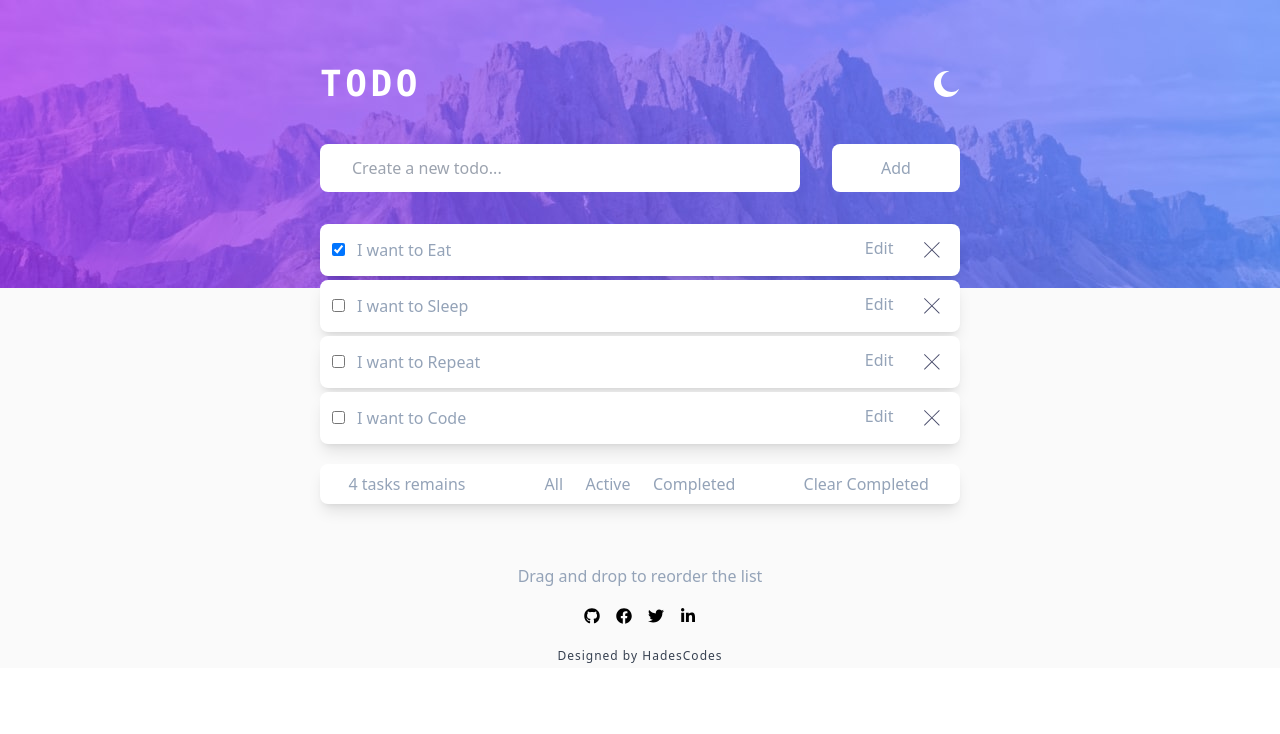
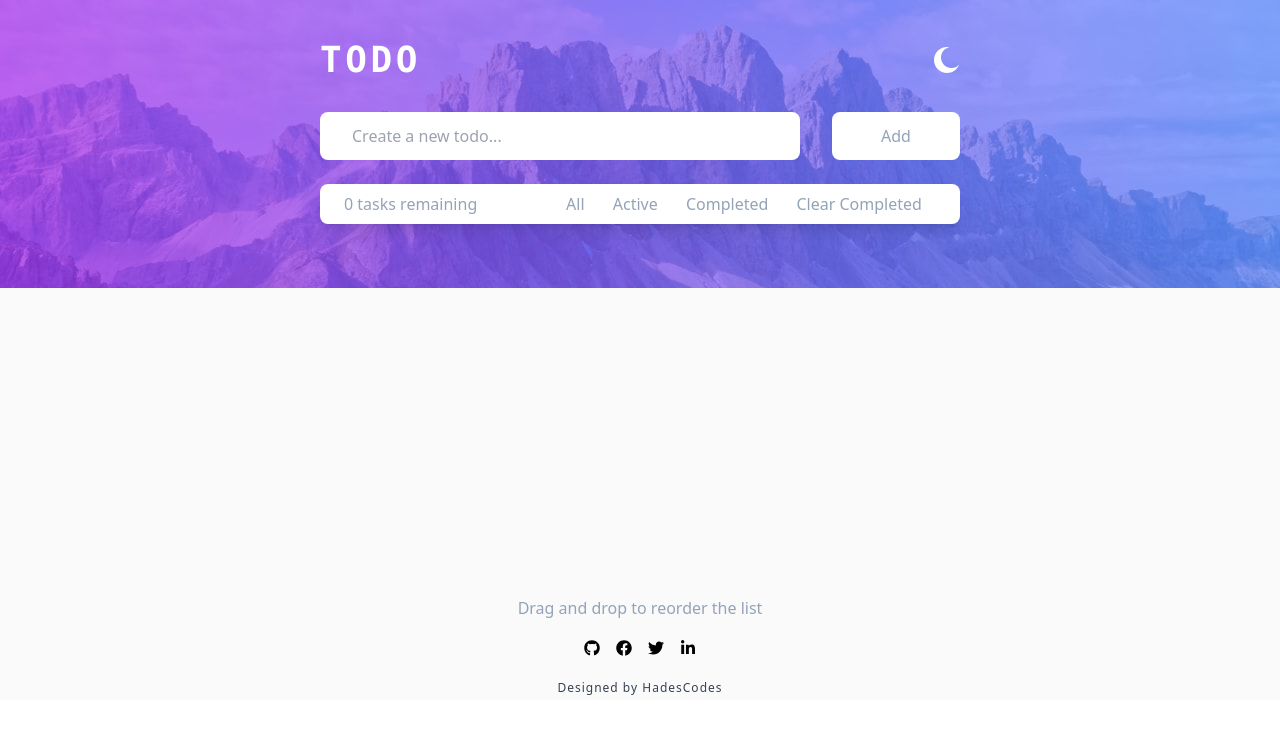
Before and after one commit to orion-script/todo-app, a React (Create React App) app: page / in a window 1280 px wide. Shown: the top 734 px of the page. Built offline with nearby package versions, Linux system fonts and the light colour scheme.

Commit message:
add some function

```diff
--- a/package.json
+++ b/package.json
@@ -6,6 +6,7 @@
     "@testing-library/jest-dom": "^5.16.5",
     "@testing-library/react": "^13.4.0",
     "@testing-library/user-event": "^13.5.0",
+    "nanoid": "^4.0.0",
     "react": "^18.2.0",
     "react-dom": "^18.2.0",
     "react-icons": "^4.7.1",
--- a/src/App.js
+++ b/src/App.js
@@ -1,26 +1,128 @@
-import React from "react";
+import React, { useState, useRef, useEffect } from "react";
+import { nanoid } from "nanoid";
 import NavBar from "./components/NavBar";
-import InputNewTodo from "./components/InputNewTodo";
+import Todo from "./components/Todo";
 import Form from "./components/Form";
-import Buttons from "./components/Buttons";
+import FilterButton from "./components/Buttons";
 import Footer from "./components/Footer";
 import "./App.css";
 
-function App() {
-  const DATA = [
-    { id: "todo-0", name: "I want to Eat", completed: true },
-    { id: "todo-1", name: "I want to Sleep", completed: false },
-    { id: "todo-2", name: "I want to Repeat", completed: false },
-    { id: "todo-2", name: "I want to Code", completed: false },
-  ];
+const FILTER_MAP = {
+  All: () => true,
+  Active: (task) => !task.completed,
+  Completed: (task) => task.completed,
+};
+
+const FILTER_NAMES = Object.keys(FILTER_MAP);
+
+function App(props) {
+  const listHeadingRef = useRef(null);
+
+  const [tasks, setTasks] = useState(props.tasks);
+  const [filter, setFilter] = useState("All");
+
+  function usePrevious(value) {
+    const ref = useRef();
+    useEffect(() => {
+      ref.current = value;
+    });
+    return ref.current;
+  }
+
+  const prevTaskLength = usePrevious(tasks.length);
+
+  useEffect(() => {
+    if (tasks.length - prevTaskLength === -1) {
+      listHeadingRef.current.focus();
+    }
+  }, [tasks.length, prevTaskLength]);
+
+  function addTask(name) {
+    const newTask = { id: `todo-${nanoid()}`, name, completed: false };
+    setTasks([...tasks, newTask]);
+    localStorage.setItem("task", [newTask]);
+  }
+
+  function toggleTaskCompleted(id) {
+    const updatedTasks = tasks.map((task) => {
+      // if this task has the same ID as the edited task
+      if (id === task.id) {
+        // use object spread to make a new object
+        // whose `completed` prop has been inverted
+        return { ...task, completed: !task.completed };
+      }
+      return task;
+    });
+    setTasks(updatedTasks);
+  }
+
+  function deleteTask(id) {
+    const remainingTasks = tasks.filter((task) => id !== task.id);
+    setTasks(remainingTasks);
+  }
+
+  function editTask(id, newName) {
+    const editedTaskList = tasks.map((task) => {
+      // if this task has the same ID as the edited task
+      if (id === task.id) {
+        //
+        return { ...task, name: newName };
+      }
+      return task;
+    });
+    setTasks(editedTaskList);
+  }
+
+  const taskList = tasks
+    .filter(FILTER_MAP[filter])
+    .map((task) => (
+      <Todo
+        id={task.id}
+        name={task.name}
+        completed={task.completed}
+        key={task.id}
+        toggleTaskCompleted={toggleTaskCompleted}
+        deleteTask={deleteTask}
+        editTask={editTask}
+      />
+    ));
+
+  const filterList = FILTER_NAMES.map((name) => (
+    <FilterButton
+      key={name}
+      name={name}
+      isPressed={name === filter}
+      setFilter={setFilter}
+    />
+  ));
+
+  const tasksNoun = taskList.length !== 1 ? "tasks" : "task";
+  const headingText = `${taskList.length} ${tasksNoun} remaining`;
+
   return (
     <div className="w-full flex flex-col justify-between h-auto">
       <NavBar />
-      <div className="absolute w-full h-auto top-40 md:top-36">
-        <InputNewTodo />
-        <div>
-          <Form tasks={DATA} />
-          <Buttons count={DATA.length} />
+      <div className="absolute w-full h-auto top-40 md:top-28 text-slate-400">
+        <Form addTask={addTask} />
+        <ul className="w-11/12 md:w-2/4 m-auto" aria-labelledby="list-heading">
+          {taskList}
+        </ul>
+        <div className="md:hidden w-11/12 md:w-2/4 bg-white dark:bg-whiteOne h-10 rounded-lg shadow-lg flex justify-around items-center m-auto my-3">
+          <h2 id="list-heading" tabIndex="-1" ref={listHeadingRef}>
+            {headingText}
+          </h2>
+          <button>Clear Completed</button>
+        </div>
+        <div className="w-11/12 md:w-2/4 bg-white dark:bg-whiteOne h-10 rounded-lg shadow-lg flex justify-around items-center m-auto">
+          <div className="hidden md:block w-3/12">
+            <h2 id="list-heading" tabIndex="-1" ref={listHeadingRef}>
+              {headingText}
+            </h2>
+          </div>
+          <div className="w-11/12 md:w-3/5 flex justify-around">
+            {filterList}
+            <button className="hidden md:block">Clear Completed</button>
+          </div>
         </div>
       </div>
       <Footer />
--- a/src/components/Buttons.jsx
+++ b/src/components/Buttons.jsx
@@ -2,37 +2,45 @@ import React from "react";
 
 function Buttons(props) {
   return (
-    <div className="text-slate-400 w-11/12 md:w-2/4 m-auto">
-      <div className="bg-white dark:bg-whiteOne md:hidden mt-5 h-10 rounded-lg shadow-lg flex justify-between px-5 items-center">
-        <h2>{props.count} tasks remains</h2>
-        <button>Clear Completed</button>
-      </div>
+    <button
+      type="button"
+      className=""
+      aria-pressed={props.isPressed}
+      onClick={() => props.setFilter(props.name)}
+    >
+      <span>{props.name}</span>
+    </button>
+    // <div className="text-slate-400 w-11/12 md:w-2/4 m-auto">
+    //   <div className="bg-white dark:bg-whiteOne md:hidden mt-5 h-10 rounded-lg shadow-lg flex justify-between px-5 items-center">
+    //     <h2>{props.count} tasks remains</h2>
+    //     <button>Clear Completed</button>
+    //   </div>
 
-      <div className="bg-white dark:bg-whiteOne h-10 rounded-lg shadow-lg flex justify-around items-center mt-5">
-        <div className="hidden md:block md:w-1/5">
-          <h2 className="">{props.count} tasks remains</h2>
-        </div>
+    //   <div className="bg-white dark:bg-whiteOne h-10 rounded-lg shadow-lg flex justify-around items-center mt-5">
+    //     <div className="hidden md:block md:w-1/5">
+    //       <h2 className="">{props.count} tasks remains</h2>
+    //     </div>
 
-        {/* Array of filters buttons */}
-        <div className="w-11/12 md:w-4/12 flex justify-around">
-          <button type="button" aria-pressed="true">
-            All
-          </button>
+    //     {/* Array of filters buttons */}
+    //     <div className="w-11/12 md:w-4/12 flex justify-around">
+    //       <button type="button" aria-pressed="true">
+    //         All
+    //       </button>
 
-          <button type="button" aria-pressed="false">
-            Active
-          </button>
+    //       <button type="button" aria-pressed="false">
+    //         Active
+    //       </button>
 
-          <button type="button" aria-pressed="false">
-            Completed
-          </button>
-        </div>
+    //       <button type="button" aria-pressed="false">
+    //         Completed
+    //       </button>
+    //     </div>
 
-        <div className="hidden md:block md:w-1/5">
-          <button>Clear Completed</button>
-        </div>
-      </div>
-    </div>
+    //     <div className="hidden md:block md:w-1/5">
+    //       <button>Clear Completed</button>
+    //     </div>
+    //   </div>
+    // </div>
   );
 }
 
--- a/src/components/Footer.jsx
+++ b/src/components/Footer.jsx
@@ -3,11 +3,10 @@ import { FaGithub } from "react-icons/fa";
 import { FaFacebook } from "react-icons/fa";
 import { FaTwitter } from "react-icons/fa";
 import { FaLinkedinIn } from "react-icons/fa";
-import "../../src/";
 
 function Footer() {
   return (
-    <div className="bg-zinc-50 dark:bg-BackOne w-full h-auto m-auto pt-72 md:pt-64 text-center">
+    <div className="bg-zinc-50 dark:bg-BackOne w-full h-auto m-auto pt-72 md:pt-auto text-center">
       <p className="text-slate-400 pt-5">Drag and drop to reorder the list</p>
 
       <div className="flex flex-row justify-center w-full h-10 text-black dark:text-slate-400 mb-5">
--- a/src/components/Form.jsx
+++ b/src/components/Form.jsx
@@ -1,22 +1,40 @@
 import React from "react";
-import TodoExample from "./Todo-Example";
+import { useState } from "react";
 
 function Form(props) {
-  const taskList = props.tasks.map((task) => (
-    <TodoExample
-      id={task.id}
-      name={task.name}
-      completed={task.completed}
-      key={task.id}
-    />
-  ));
+  const [name, setName] = useState("");
+
+  function handleChange(e) {
+    setName(e.target.value);
+  }
+
+  function handleSubmit(e) {
+    e.preventDefault();
+    props.addTask(name);
+    setName("");
+  }
 
   return (
-    <div className="w-11/12 md:w-2/4 m-auto h-auto text-slate-400">
-      <ul className="w-full" aria-labelledby="list-heading">
-        {taskList}
-      </ul>
-    </div>
+    <form
+      onSubmit={handleSubmit}
+      className="flex justify-between mb-6 w-11/12 md:w-2/4 m-auto h-12 text-white"
+    >
+      <input
+        type="text"
+        className="bg-white dark:bg-gray-900 w-9/12 h-12 rounded-lg pl-8 text-slate-400"
+        name="text"
+        autComplete="off"
+        placeholder="Create a new todo..."
+        value={name}
+        onChange={handleChange}
+      />
+      <button
+        type="submit"
+        className="bg-white dark:bg-gray-900 w-1/5 text-slate-400 rounded-lg"
+      >
+        Add
+      </button>
+    </form>
   );
 }
 
--- a/src/components/InputNewTodo.jsx
+++ /dev/null
@@ -1,25 +0,0 @@
-import React from "react";
-
-function InputNewTodo() {
-  return (
-    <div className="flex justify-between mb-8 w-11/12 md:w-2/4 m-auto h-12 text-white">
-      <input
-        name="text"
-        type="text"
-        autoComplete="off"
-        id=""
-        placeholder="Create a new todo..."
-        className="bg-white dark:bg-gray-900 w-9/12 h-12 rounded-lg pl-8"
-      />
-
-      <button
-        type="submit"
-        className="bg-white dark:bg-gray-900 w-1/5 text-slate-400 rounded-lg"
-      >
-        Add
-      </button>
-    </div>
-  );
-}
-
-export default InputNewTodo;
--- a/src/components/NavBar.jsx
+++ b/src/components/NavBar.jsx
@@ -31,7 +31,7 @@ function NavBar() {
 
   return (
     <nav className="bg-bigLight dark:bg-bigDark w-full h-72">
-      <div className="flex flex-row justify-between w-11/12 md:w-2/4 items-center m-auto pt-16">
+      <div className="flex flex-row justify-between w-11/12 md:w-2/4 items-center m-auto pt-10">
         <h1 className="font-bold text-4xl text-white tracking-widest font-mono">
           TODO
         </h1>
--- a/src/components/Todo-Example.jsx
+++ /dev/null
@@ -1,32 +0,0 @@
-import React from "react";
-import Cross from "../assets/icon-cross.svg";
-
-function TodoExample(prop) {
-  return (
-    <div>
-      <li className="bg-white dark:bg-whiteOne my-1 py-3 rounded-lg items-center shadow-lg flex justify-between cursor-pointer w-full">
-        <div className="w-9/12">
-          <input
-            id=""
-            type="checkbox"
-            defaultChecked={prop.completed}
-            className="mx-3 cursor-pointer"
-          />
-          <label className="" htmlFor={prop.id}>
-            {prop.name}
-          </label>
-        </div>
-        <div className="w-3/12 md:w-2/12 flex justify-around items-start">
-          <button type="button" className="">
-            Edit
-          </button>
-          <button type="button" className="h-7">
-            <img src={Cross} alt="" className="h-4 mx-2 dark:bg-white" />
-          </button>
-        </div>
-      </li>
-    </div>
-  );
-}
-
-export default TodoExample;
--- /dev/null
+++ b/src/components/Todo.jsx
@@ -0,0 +1,139 @@
+import React, { useEffect, useRef, useState } from "react";
+import Cross from "../assets/icon-cross.svg";
+
+function InputNewTodo(props) {
+  const [isEditing, setEditing] = useState(false);
+  const [newName, setNewName] = useState("");
+
+  function usePrevious(value) {
+    const ref = useRef();
+    useEffect(() => {
+      ref.current = value;
+    });
+    return ref.current;
+  }
+
+  const wasEditing = usePrevious(isEditing);
+
+  const editFieldRef = useRef(null);
+  const editButtonRef = useRef(null);
+
+  function handleChange(e) {
+    setNewName(e.target.value);
+  }
+
+  function handleSubmit(e) {
+    e.preventDefault();
+    props.editTask(props.id, newName);
+    setNewName("");
+    setEditing(false);
+  }
+
+  const editingTemplate = (
+    <form className="stack-small" onSubmit={handleSubmit}>
+      <div className="form-group">
+        <label className="todo-label" htmlFor={props.id}>
+          New name for {props.name}
+        </label>
+        <input
+          id={props.id}
+          className="todo-text"
+          type="text"
+          value={newName}
+          onChange={handleChange}
+          ref={editFieldRef}
+        />
+      </div>
+      <div className="btn-group">
+        <button
+          type="button"
+          className="btn todo-cancel"
+          onClick={() => setEditing(false)}
+        >
+          Cancel
+          <span className="visually-hidden">renaming {props.name}</span>
+        </button>
+        <button type="submit" className="btn btn__primary todo-edit">
+          Save
+          <span className="visually-hidden">new name for {props.name}</span>
+        </button>
+      </div>
+    </form>
+  );
+  const viewTemplate = (
+    <div className="bg-white dark:bg-whiteOne my-1 py-3 rounded-lg items-center shadow-lg flex justify-between cursor-pointer w-full h-10">
+      <div className="w-9/12">
+        <input
+          id={props.id}
+          type="checkbox"
+          className="mx-3 cursor-pointer"
+          defaultChecked={props.completed}
+          onChange={() => props.toggleTaskCompleted(props.id)}
+        />
+        <label className="todo-label" htmlFor={props.id}>
+          {props.name}
+        </label>
+      </div>
+      <div className="w-3/12 md:w-2/12 flex justify-around items-start">
+        <button
+          type="button"
+          className="btn"
+          onClick={() => setEditing(true)}
+          ref={editButtonRef}
+        >
+          Edit
+        </button>
+        <button
+          type="button"
+          className="h-7"
+          onClick={() => props.deleteTask(props.id)}
+        >
+          <img src={Cross} alt="" className="h-4 mx-2 dark:bg-white" />{" "}
+        </button>
+      </div>
+    </div>
+  );
+
+  useEffect(() => {
+    if (!wasEditing && isEditing) {
+      editFieldRef.current.focus();
+    }
+    if (wasEditing && !isEditing) {
+      editButtonRef.current.focus();
+    }
+  }, [wasEditing, isEditing]);
+
+  return (
+    <li className="bg-white dark:bg-whiteOne my-1 rounded-lg items-center flex justify-between cursor-pointer w-full">
+      {isEditing ? editingTemplate : viewTemplate}
+    </li>
+  );
+}
+
+export default InputNewTodo;
+
+// import React from "react";
+
+// function InputNewTodo() {
+//   return (
+//     <div className="flex justify-between mb-8 w-11/12 md:w-2/4 m-auto h-12 text-white">
+//       <input
+//         name="text"
+//         type="text"
+//         autoComplete="off"
+//         id=""
+//         placeholder="Create a new todo..."
+//         className="bg-white dark:bg-gray-900 w-9/12 h-12 rounded-lg pl-8"
+//       />
+
+//       <button
+//         type="submit"
+//         className="bg-white dark:bg-gray-900 w-1/5 text-slate-400 rounded-lg"
+//       >
+//         Add
+//       </button>
+//     </div>
+//   );
+// }
+
+// export default InputNewTodo;
--- a/src/index.js
+++ b/src/index.js
@@ -6,9 +6,16 @@ import reportWebVitals from "./reportWebVitals";
 
 const root = ReactDOM.createRoot(document.getElementById("root"));
 
+const DATA = [
+  // { id: "todo-0", name: "I want to Eat", completed: true },
+  // { id: "todo-1", name: "I want to Sleep", completed: false },
+  // { id: "todo-2", name: "I want to Repeat", completed: false },
+  // { id: "todo-2", name: "I want to Code", completed: false },
+];
+
 root.render(
   <React.StrictMode>
-    <App />
+    <App tasks={DATA} />
   </React.StrictMode>
 );
 
```
Also changed, not shown: 1 other file (tests, documents, lock files or other folders).
